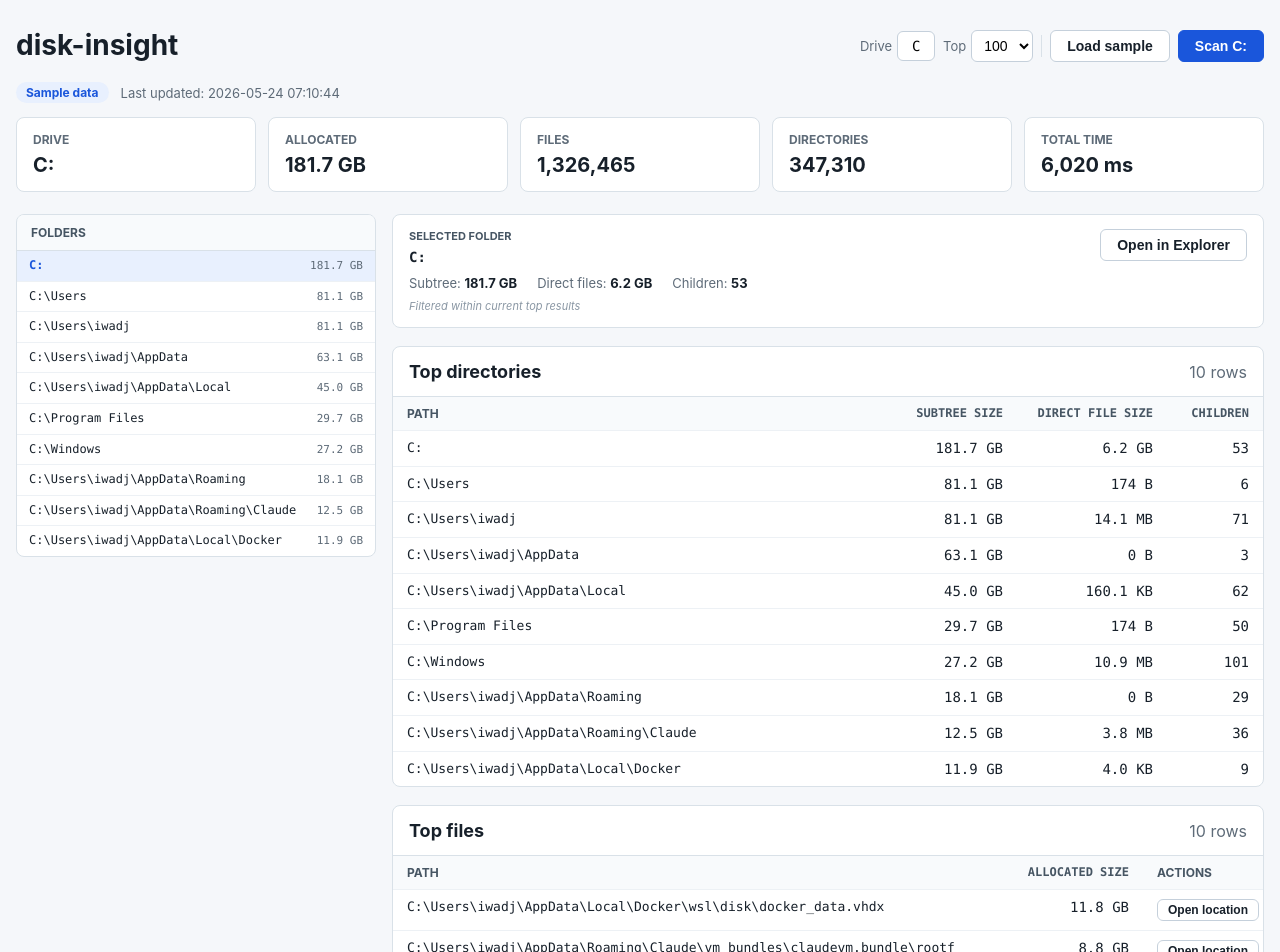
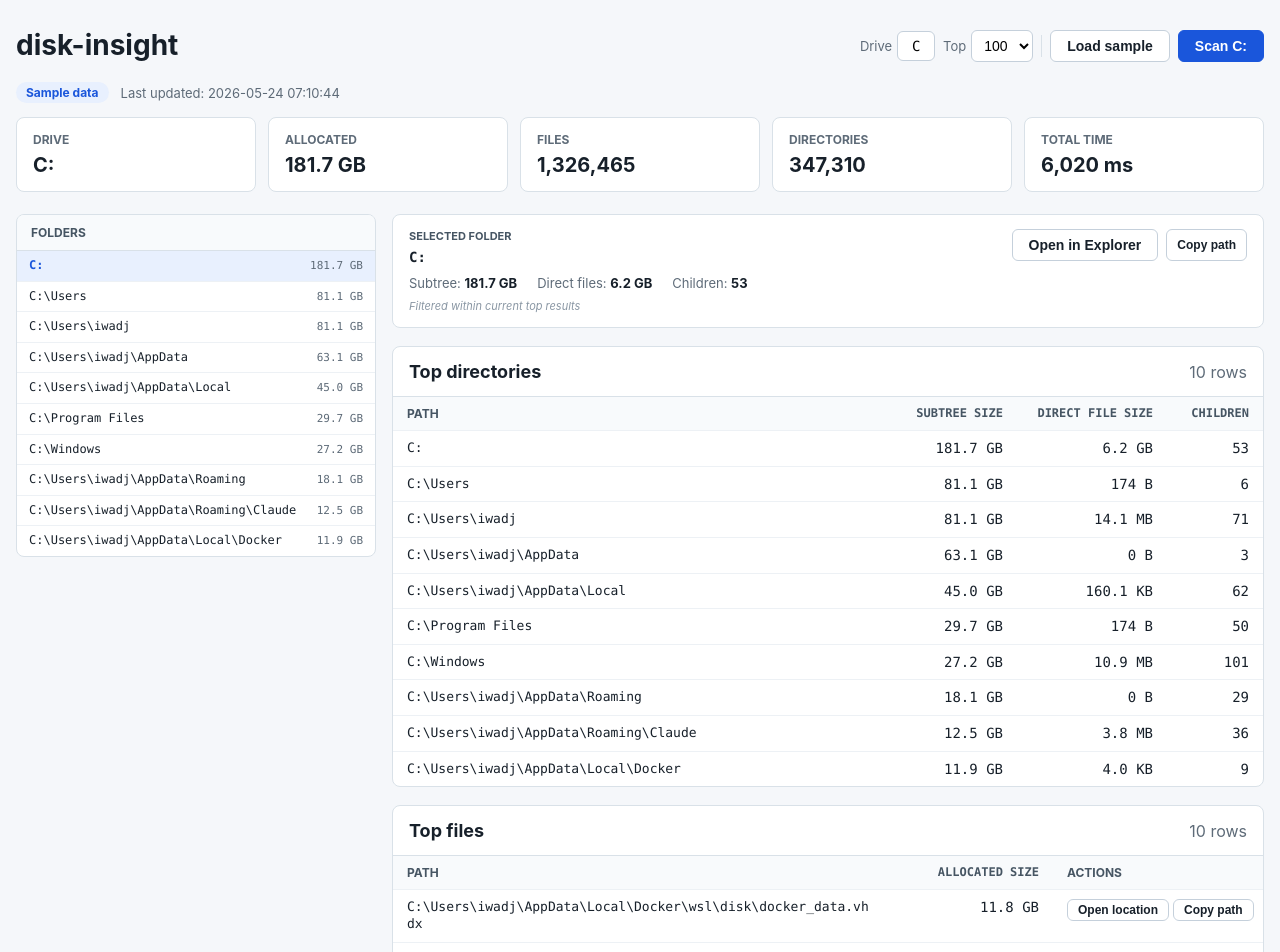
Before and after one commit to iwadjp/disk-insight, a React (Vite) app: page / in a window 1280 px wide. Shown: the top 952 px of the page. Built offline with nearby package versions, Linux system fonts and the light colour scheme.

Commit message:
Add copy path actions
Add CopyButton component (navigator.clipboard.writeText, 2s Copied! feedback).
Selected folder card and top-files table each get a Copy path button.
Actions column widened to 210px for two buttons.

Co-Authored-By: Claude Sonnet 4.6 <noreply@anthropic.com>

```diff
--- a/ui/src/main.tsx
+++ b/ui/src/main.tsx
@@ -95,6 +95,35 @@ async function openInExplorer(path: string): Promise<void> {
     throw new Error("Explorer open is available only in the Tauri desktop app.");
   }
   return invoke<void>("open_in_explorer", { path });
+}
+
+function CopyButton({
+  text,
+  onError,
+}: {
+  text: string;
+  onError: (msg: string) => void;
+}) {
+  const [copied, setCopied] = useState(false);
+
+  function handleClick() {
+    if (!navigator.clipboard) {
+      onError("Clipboard is not available.");
+      return;
+    }
+    navigator.clipboard.writeText(text).then(() => {
+      setCopied(true);
+      setTimeout(() => setCopied(false), 2000);
+    }).catch((err: unknown) => {
+      onError(err instanceof Error ? err.message : "Failed to copy path.");
+    });
+  }
+
+  return (
+    <button className="btn btn-sm" onClick={handleClick}>
+      {copied ? "Copied!" : "Copy path"}
+    </button>
+  );
 }
 
 function getParentDir(filePath: string): string {
@@ -220,9 +249,11 @@ function FolderNav({
 function SelectedFolderCard({
   dir,
   onOpenExplorer,
+  onCopyError,
 }: {
   dir: DirectoryEntry;
   onOpenExplorer: (path: string) => void;
+  onCopyError: (msg: string) => void;
 }) {
   return (
     <div className="selected-folder-card">
@@ -231,9 +262,12 @@ function SelectedFolderCard({
           <div className="selected-folder-label">Selected folder</div>
           <div className="selected-folder-path">{dir.path}</div>
         </div>
+        <div className="selected-folder-actions">
           <button className="btn" onClick={() => onOpenExplorer(dir.path)}>
             Open in Explorer
           </button>
+          <CopyButton text={dir.path} onError={onCopyError} />
+        </div>
       </div>
       <div className="selected-folder-stats">
         <span>Subtree: <strong>{formatBytes(dir.subtree_size)}</strong></span>
@@ -282,10 +316,12 @@ function FilesTable({
   rows,
   title,
   onOpenLocation,
+  onCopyError,
 }: {
   rows: FileEntry[];
   title: React.ReactNode;
   onOpenLocation: (path: string) => void;
+  onCopyError: (msg: string) => void;
 }) {
   return (
     <section className="table-section">
@@ -314,12 +350,15 @@ function FilesTable({
                   <td className="path">{row.path}</td>
                   <td className="numeric">{formatBytes(row.final_allocated_size)}</td>
                   <td className="actions-col">
+                    <div className="actions-cell">
                       <button
                         className="btn btn-sm"
                         onClick={() => onOpenLocation(getParentDir(row.path))}
                       >
                         Open location
                       </button>
+                      <CopyButton text={row.path} onError={onCopyError} />
+                    </div>
                   </td>
                 </tr>
               ))}
@@ -376,6 +415,11 @@ function App() {
       setError(err instanceof Error ? err.message : String(err));
       setIsScanError(false);
     });
+  }
+
+  function handleCopyError(msg: string) {
+    setError(msg);
+    setIsScanError(false);
   }
 
   function handleScan() {
@@ -488,7 +532,11 @@ function App() {
             />
             <div className="content-right">
               {selectedDir && (
-                <SelectedFolderCard dir={selectedDir} onOpenExplorer={handleOpenExplorer} />
+                <SelectedFolderCard
+                  dir={selectedDir}
+                  onOpenExplorer={handleOpenExplorer}
+                  onCopyError={handleCopyError}
+                />
               )}
               <DirectoriesTable
                 rows={
@@ -514,6 +562,7 @@ function App() {
                     : "Top files"
                 }
                 onOpenLocation={handleOpenExplorer}
+                onCopyError={handleCopyError}
               />
             </div>
           </div>
--- a/ui/src/styles.css
+++ b/ui/src/styles.css
@@ -225,8 +225,13 @@ tbody tr:last-child td {
 }
 
 .actions-col {
-  width: 120px;
+  width: 210px;
   white-space: nowrap;
+}
+
+.actions-cell {
+  display: flex;
+  gap: 4px;
 }
 
 .error,
@@ -487,6 +492,12 @@ tbody tr:last-child td {
   margin-bottom: 10px;
 }
 
+.selected-folder-actions {
+  display: flex;
+  gap: 8px;
+  flex-shrink: 0;
+}
+
 .selected-folder-label {
   font-size: 11px;
   font-weight: 700;
```
Also changed, not shown: 1 other file (tests, documents, lock files or other folders). Lines whose indentation alone changed are shown as unchanged.
